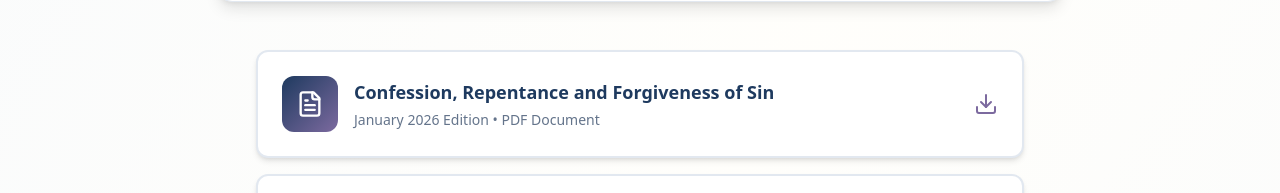
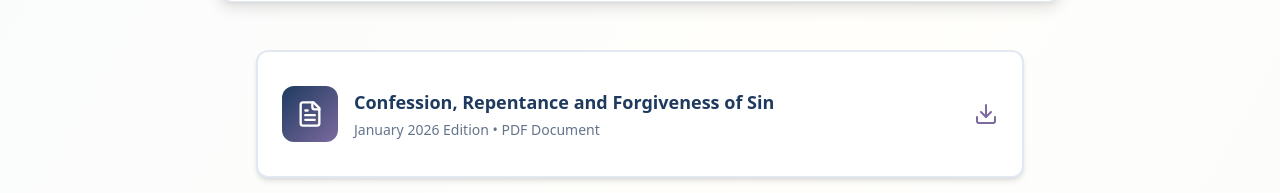
Before and after one commit to calebscott1892-bot/transformfreo, a React (Vite) app: page /Resources in a window 1280 px wide. Shown: the part 752-945 px from the top of the page. Built offline with nearby package versions, Linux system fonts and the light colour scheme.

Commit message:
Equalize resource card heights

```diff
--- a/src/pages/Resources.jsx
+++ b/src/pages/Resources.jsx
@@ -58,13 +58,13 @@ export default function Resources() {
                             key={index}
                             href={resource.url}
                             download={toSafePdfFilename(resource.title)}
-                            className="group flex items-center gap-4 p-6 bg-white rounded-xl shadow-md border-2 border-slate-200 hover:border-[#E8C468] hover:shadow-xl transition-all duration-300"
+                            className="group flex h-32 items-center gap-4 overflow-hidden p-6 bg-white rounded-xl shadow-md border-2 border-slate-200 hover:border-[#E8C468] hover:shadow-xl transition-all duration-300"
                         >
                             <div className="w-14 h-14 bg-gradient-to-br from-[#1E3A5F] to-[#7C6A9F] rounded-xl flex items-center justify-center flex-shrink-0 group-hover:scale-110 transition-transform">
                                 <FileText className="w-7 h-7 text-white" strokeWidth={2} />
                             </div>
                             <div className="flex-1">
-                                <h3 className="text-lg font-semibold text-[#1E3A5F] group-hover:text-[#7C6A9F] transition-colors mb-1">
+                                <h3 className="line-clamp-2 text-lg font-semibold text-[#1E3A5F] group-hover:text-[#7C6A9F] transition-colors mb-1">
                                     {resource.title}
                                 </h3>
                                 <p className="text-sm text-slate-500">{resource.edition} • PDF Document</p>
```
